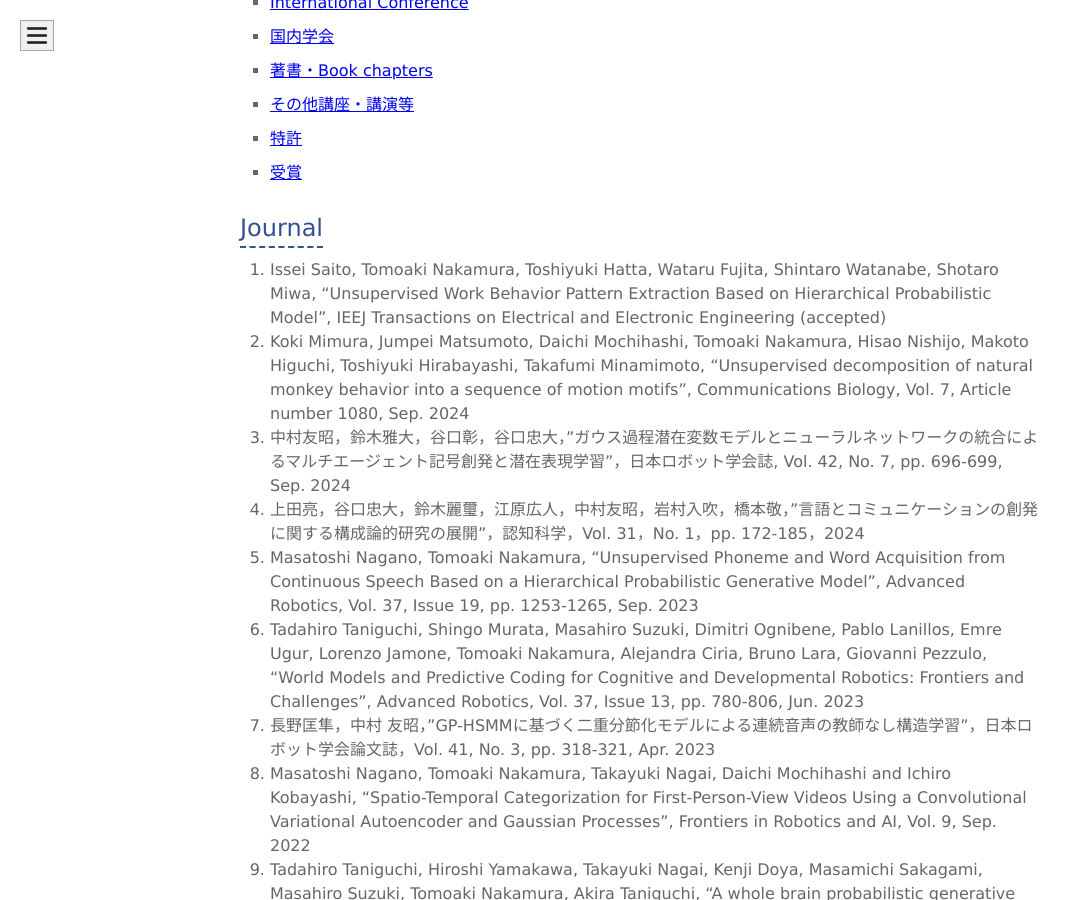
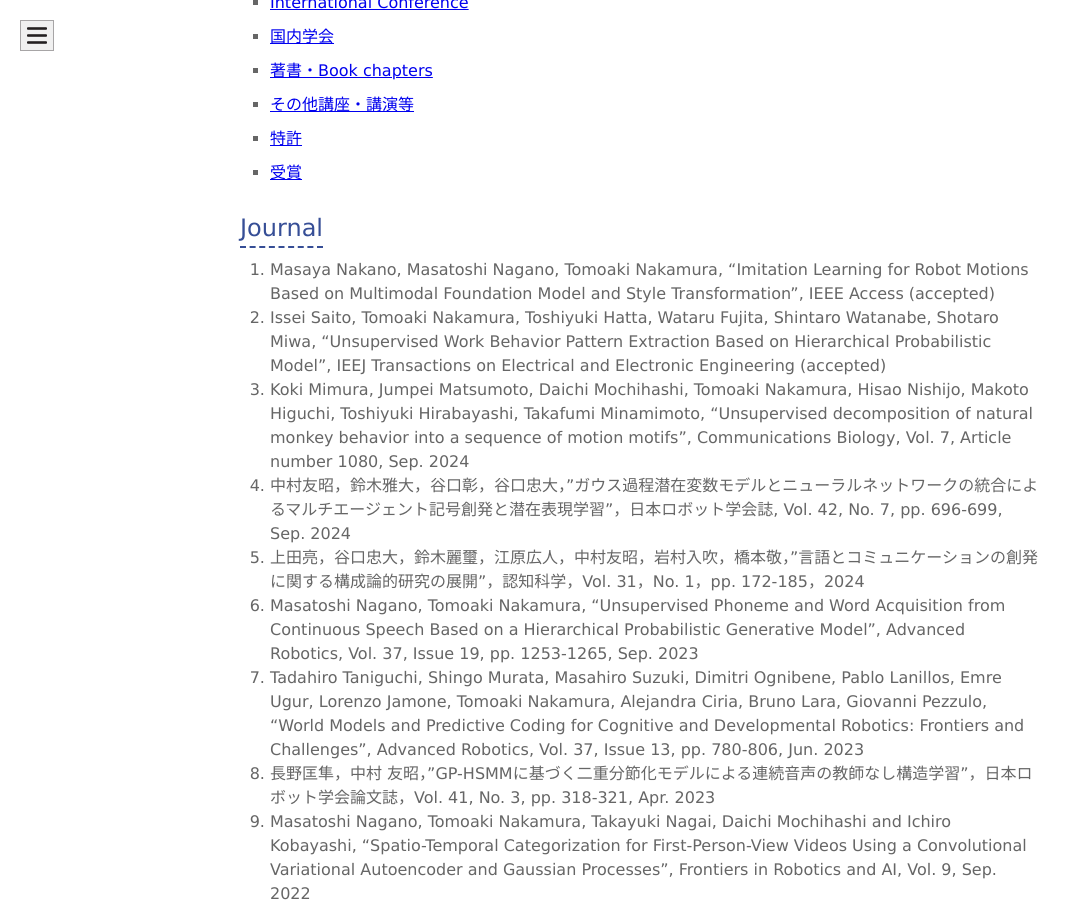
Before and after one commit to naka-lab/naka-lab.github.io, a Jekyll site: the page built from subpages/pub.md, in a window 1280 px wide and 900 px high, scrolled down 690 px. Shown: the whole window, without its empty margins (0-1080 px from the left). Built offline with Jekyll 4.4.1, drawn with Linux system fonts in a browser that asks for light colours.

Commit message:
update publications

```diff
--- a/subpages/pub.md
+++ b/subpages/pub.md
@@ -17,6 +17,7 @@ layout: default
 
 
 ## Journal
+1. Masaya Nakano, Masatoshi Nagano, Tomoaki Nakamura, "Imitation Learning for Robot Motions Based on Multimodal Foundation Model and Style Transformation", IEEE Access (accepted)
 1. Issei Saito, Tomoaki Nakamura, Toshiyuki Hatta, Wataru Fujita, Shintaro Watanabe, Shotaro Miwa, "Unsupervised Work Behavior Pattern Extraction Based on Hierarchical Probabilistic Model", IEEJ Transactions on Electrical and Electronic Engineering (accepted)
 1. Koki Mimura, Jumpei Matsumoto, Daichi Mochihashi, Tomoaki Nakamura, Hisao Nishijo, Makoto Higuchi, Toshiyuki Hirabayashi, Takafumi Minamimoto, "Unsupervised decomposition of natural monkey behavior into a sequence of motion motifs", Communications Biology, Vol. 7, Article number 1080, Sep. 2024
 1. 中村友昭，鈴木雅大，谷口彰，谷口忠大，"ガウス過程潜在変数モデルとニューラルネットワークの統合によるマルチエージェント記号創発と潜在表現学習"，日本ロボット学会誌, Vol. 42, No. 7, pp. 696-699, Sep. 2024
```
